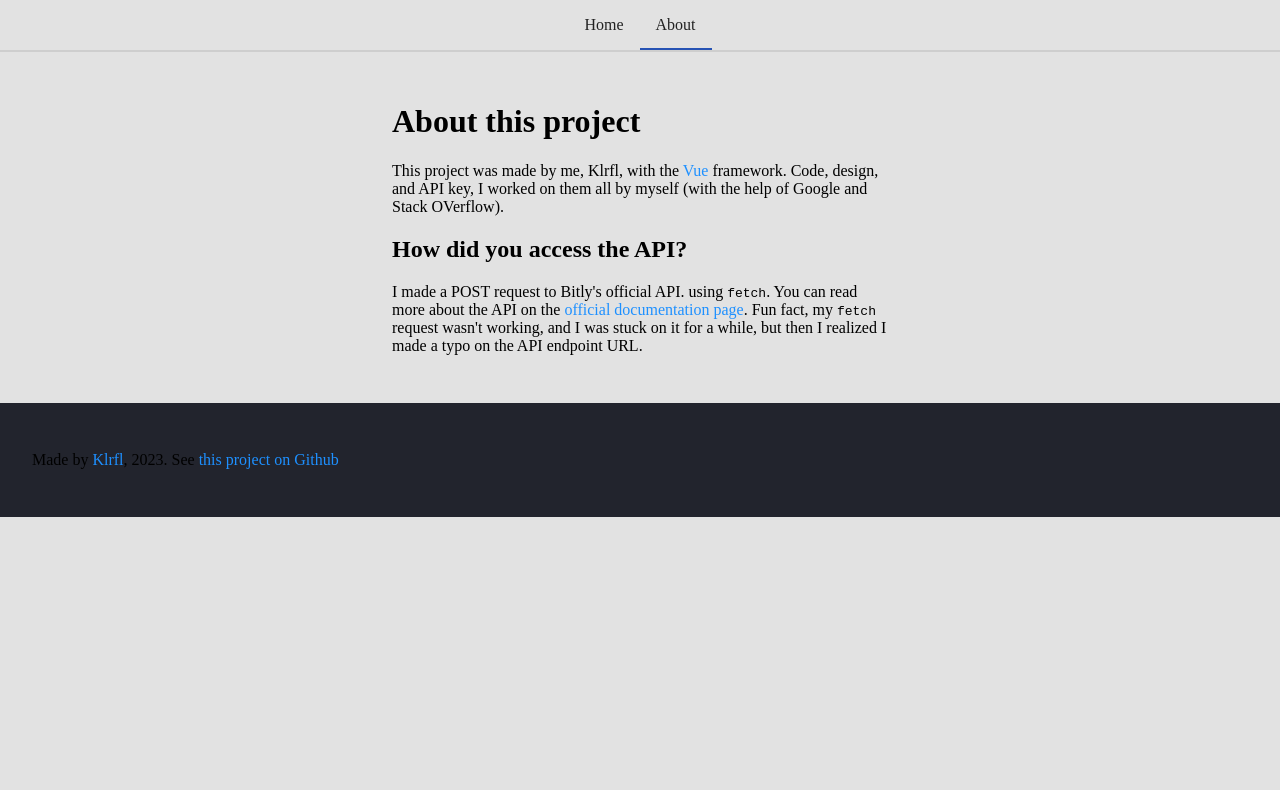
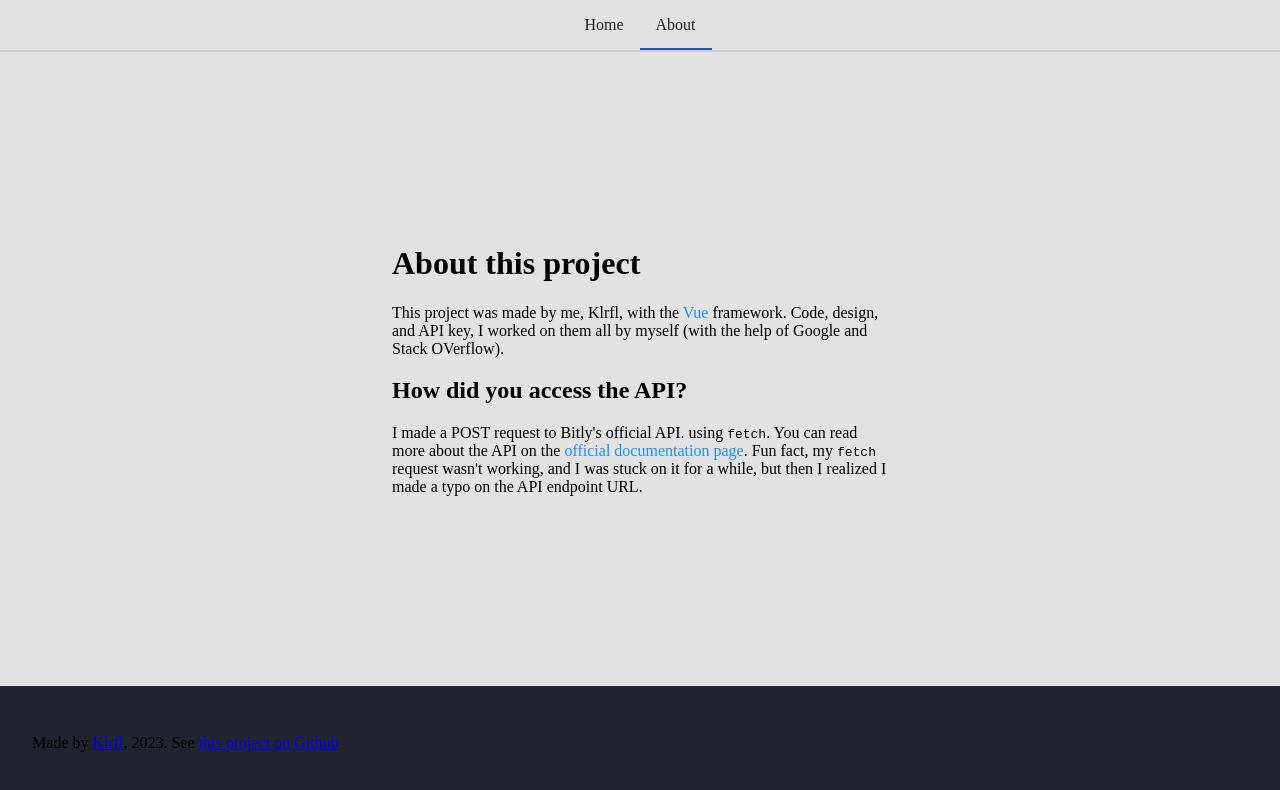
Before and after one commit to Klrfl/url-shortener, a Vue app: page /about in a window 1280 px wide. Shown: the top 790 px of the page. Built offline with nearby package versions, Linux system fonts and the light colour scheme.

Commit message:
move a styles to about

```diff
--- a/src/assets/globals.css
+++ b/src/assets/globals.css
@@ -1,6 +1,12 @@
 :root {
   color-scheme: light dark;
   --accent: rgb(39, 83, 180);
+}
+
+#app {
+  min-height: 100vh;
+  display: flex;
+  flex-direction: column;
 }
 
 * {
@@ -21,19 +27,6 @@ button:focus-within {
   outline: 3px solid dodgerblue;
 }
 
-a:link {
-  color: dodgerblue;
-  text-decoration: none;
-}
-
-a:hover {
-  text-decoration: underline;
-}
-
-a:visited {
-  color: dodgerblue;
-}
-
 @media screen and (prefers-color-scheme: light) {
   body {
     background: #e2e2e2;
--- a/src/views/About.vue
+++ b/src/views/About.vue
@@ -19,3 +19,18 @@
     </p>
   </main>
 </template>
+
+<style scoped>
+a:link {
+  color: dodgerblue;
+  text-decoration: none;
+}
+
+a:hover {
+  text-decoration: underline;
+}
+
+a:visited {
+  color: dodgerblue;
+}
+</style>
```
